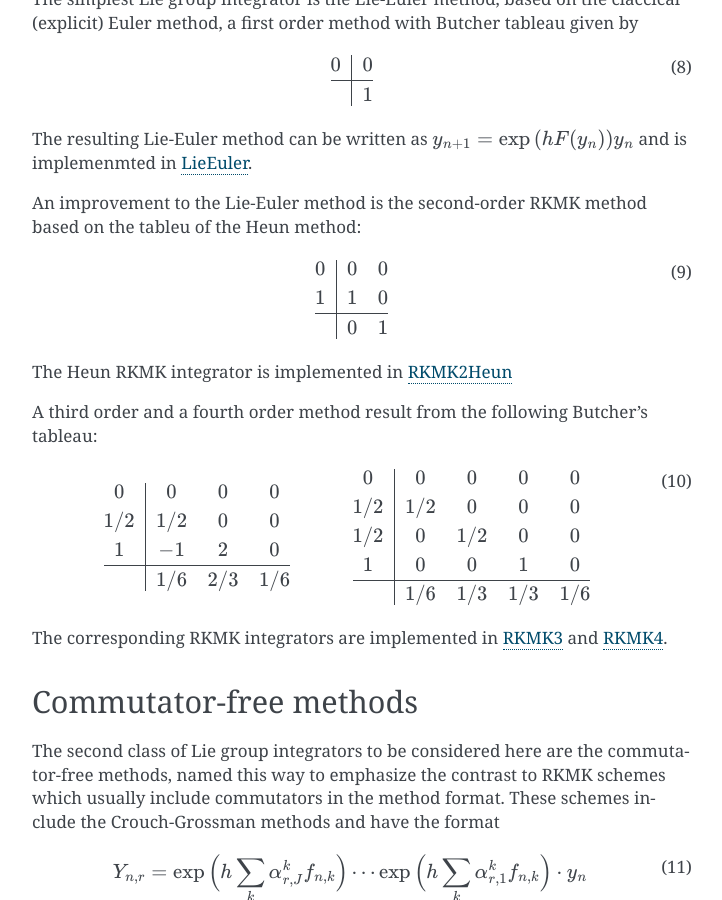
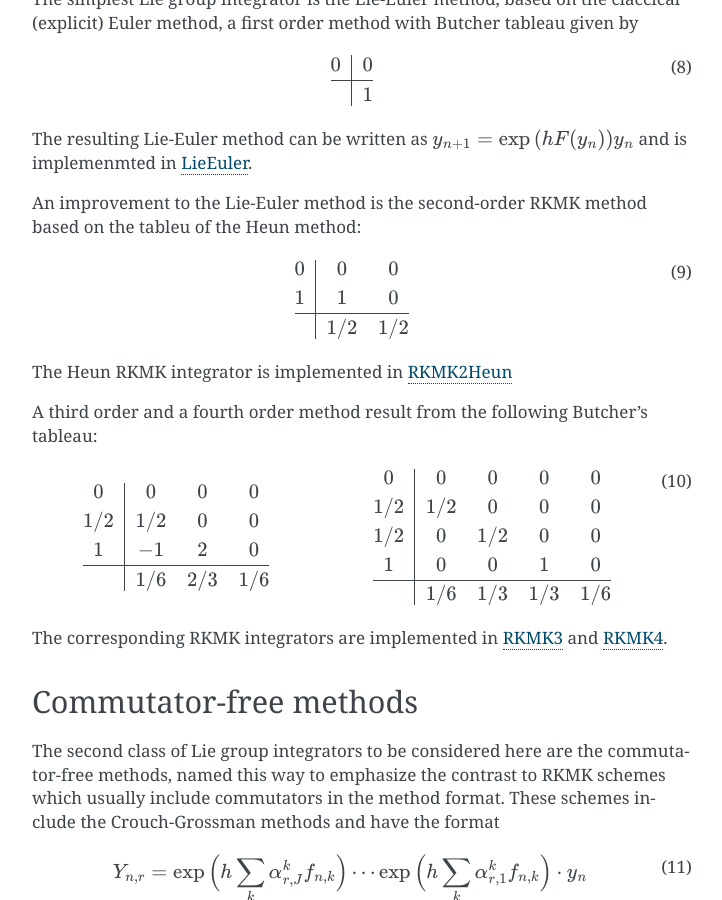
Before and after one commit to THREAD-3-2/RKMK_Commutator_free_integrators, a Sphinx documentation site: the page built from docs/int.rst, in a window 1280 px wide and 900 px high, scrolled down 1950 px. Shown: the whole window, without its empty margins (388-1110 px from the left). Built offline with Sphinx 7.4.7, drawn with Linux system fonts in a browser that asks for light colours; pages that are not in the unit, such as notebooks, are missing from menus.

Commit message:
typo heun tableau

```diff
--- a/docs/int.rst
+++ b/docs/int.rst
@@ -144,7 +144,7 @@ An improvement to the Lie-Euler method is the second-order RKMK method based on
     \begin{array}{c|cc}
     0 & 0 & 0 \\
     1 & 1 & 0 \\
-    \hline & 0 & 1
+    \hline & 1/2 & 1/2
     \end{array}
     \end{align}
 
@@ -162,7 +162,7 @@ A third order and a fourth order method result from the following Butcher's tabl
     1 & -1 & 2 & 0 \\
     \hline & {1/6} & {2/3} & {1/6}
     \end{array}
-    \qquad \quad
+    \qquad \qquad \quad
     \begin{array}{c|cccc}
     0 & 0 & 0 & 0 & 0 \\
     {1/2} & {1/2} & 0 & 0 & 0 \\
```
